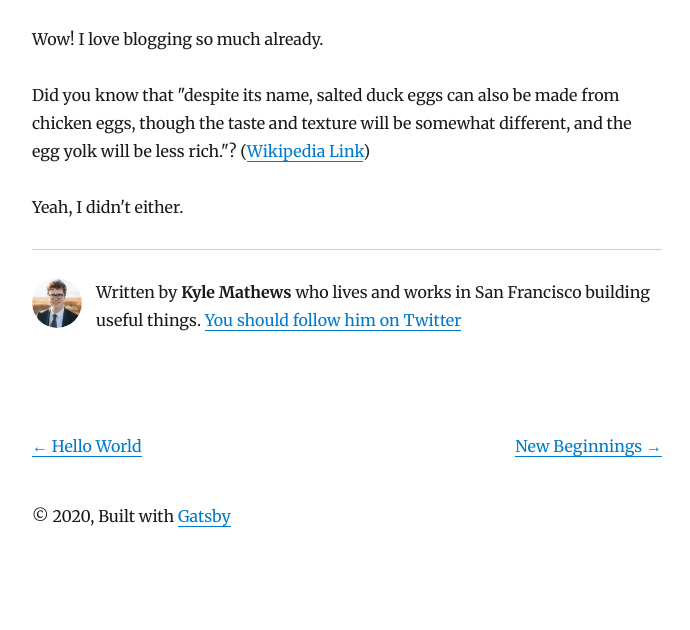
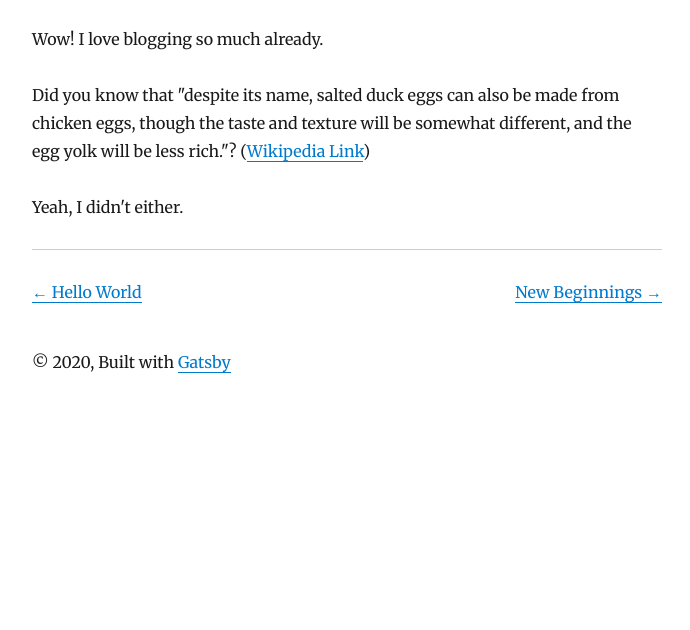
Before and after one commit to DarylJtn/Blog, a Gatsby site: page /my-second-post/ in a window 1280 px wide. Shown: the part 170-800 px from the top of the page, without its empty margins (293-983 px from the left). Built offline with nearby package versions, Linux system fonts and the light colour scheme; Gatsby itself is replaced by a stand-in of ours; some packages are replaced by stand-ins of ours.

Commit message:
Made baseline changes to title and header

```diff
--- /dev/null
+++ b/content/blog/r-blog-1/index.md
@@ -0,0 +1,5 @@
+---
+title: Performance reporting in R:1
+date: "2020-05-04"
+description: "Getting started in manipulating data to use in R"
+---
--- a/gatsby-config.js
+++ b/gatsby-config.js
@@ -1,9 +1,9 @@
 module.exports = {
   siteMetadata: {
-    title: `Gatsby Starter Blog`,
+    title: `Daryl's Blog`,
     author: {
-      name: `Kyle Mathews`,
-      summary: `who lives and works in San Francisco building useful things.`,
+      name: `Daryl Johnston`,
+      summary: ``,
     },
     description: `A starter blog demonstrating what Gatsby can do.`,
     siteUrl: `https://gatsby-starter-blog-demo.netlify.com/`,
--- a/src/components/bio.js
+++ b/src/components/bio.js
@@ -5,65 +5,11 @@
  * See: https://www.gatsbyjs.org/docs/use-static-query/
  */
 
-import React from "react"
-import { useStaticQuery, graphql } from "gatsby"
-import Image from "gatsby-image"
 
-import { rhythm } from "../utils/typography"
 
 const Bio = () => {
-  const data = useStaticQuery(graphql`
-    query BioQuery {
-      avatar: file(absolutePath: { regex: "/profile-pic.jpg/" }) {
-        childImageSharp {
-          fixed(width: 50, height: 50) {
-            ...GatsbyImageSharpFixed
-          }
-        }
-      }
-      site {
-        siteMetadata {
-          author {
-            name
-            summary
-          }
-          social {
-            twitter
-          }
-        }
-      }
-    }
-  `)
-
-  const { author, social } = data.site.siteMetadata
   return (
-    <div
-      style={{
-        display: `flex`,
-        marginBottom: rhythm(2.5),
-      }}
-    >
-      <Image
-        fixed={data.avatar.childImageSharp.fixed}
-        alt={author.name}
-        style={{
-          marginRight: rhythm(1 / 2),
-          marginBottom: 0,
-          minWidth: 50,
-          borderRadius: `100%`,
-        }}
-        imgStyle={{
-          borderRadius: `50%`,
-        }}
-      />
-      <p>
-        Written by <strong>{author.name}</strong> {author.summary}
-        {` `}
-        <a href={`https://twitter.com/${social.twitter}`}>
-          You should follow him on Twitter
-        </a>
-      </p>
-    </div>
+null
   )
 }
 
--- a/src/templates/blog-post.js
+++ b/src/templates/blog-post.js
@@ -93,7 +93,7 @@ export const pageQuery = graphql`
       html
       frontmatter {
         title
-        date(formatString: "MMMM DD, YYYY")
+        date(formatString: "DD MMM YYYY")
         description
       }
     }
```
Also changed, not shown: content/blog/hello-world.old/index.md (renamed from content/blog/hello-world/index.md), content/blog/hello-world.old/salty_egg.jpg (renamed from content/blog/hello-world/salty_egg.jpg).
